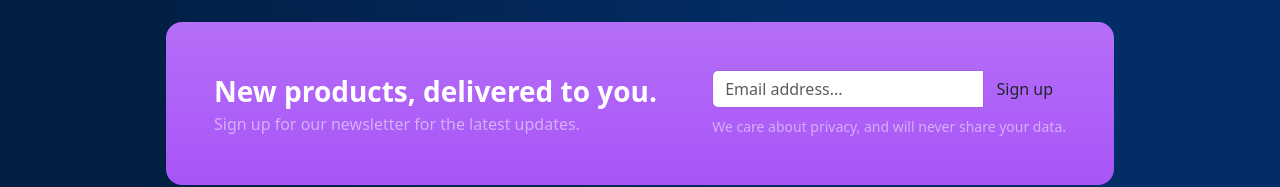
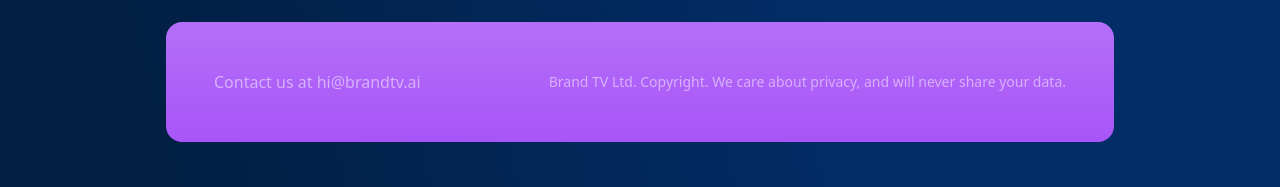
Before and after one commit to olenadm/brand-tv-next, a Next.js app: page /replay in a window 1280 px wide. Shown: the part 528-715 px from the top of the page. Built offline with nearby package versions, Linux system fonts and the light colour scheme.

Commit message:
copyright

```diff
--- a/app/components/Hero.tsx
+++ b/app/components/Hero.tsx
@@ -1,5 +1,5 @@
 import { Ratio } from "react-bootstrap";
-
+import Signup from "./ui/Signup";
 const Hero: React.FC = () => {
   return (
     <>
@@ -38,6 +38,7 @@ const Hero: React.FC = () => {
         </div>
       </header>
 
+      <Signup />
     </>
   );
 };
--- a/app/components/ui/Signup.tsx
+++ b/app/components/ui/Signup.tsx
@@ -9,15 +9,15 @@ export default function Signup() {
             <aside className="bg-primary bg-gradient rounded-4 p-4 p-sm-5">
               <div className="d-flex align-items-center justify-content-between flex-column flex-xl-row text-center text-xl-start">
                 <div className="mb-4 mb-xl-0">
-                  <div className="fs-3 fw-bold text-white">
+                  {/* <div className="fs-3 fw-bold text-white">
                     New products, delivered to you.
-                  </div>
+                  </div> */}
                   <div className="text-white-50">
-                    Sign up for our newsletter for the latest updates.
+                  Contact us at hi@brandtv.ai
                   </div>
                 </div>
                 <div className="ms-xl-4">
-                  <div className="input-group mb-2">
+                  {/* <div className="input-group mb-2">
                     <input
                       className="form-control"
                       type="text"
@@ -32,9 +32,9 @@ export default function Signup() {
                     >
                       Sign up
                     </button>
-                  </div>
+                  </div> */}
                   <div className="small text-white-50">
-                    We care about privacy, and will never share your data.
+                    Brand TV Ltd. Copyright. We care about privacy, and will never share your data.
                   </div>
                 </div>
               </div>
```
